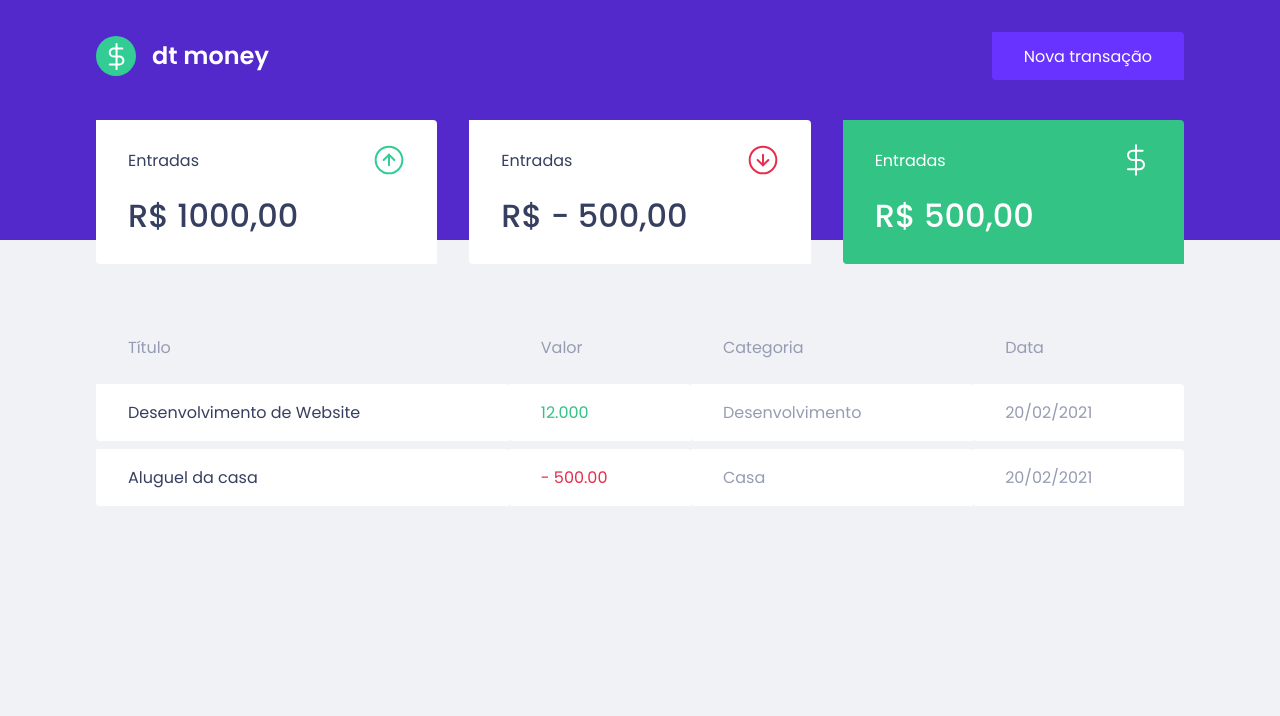
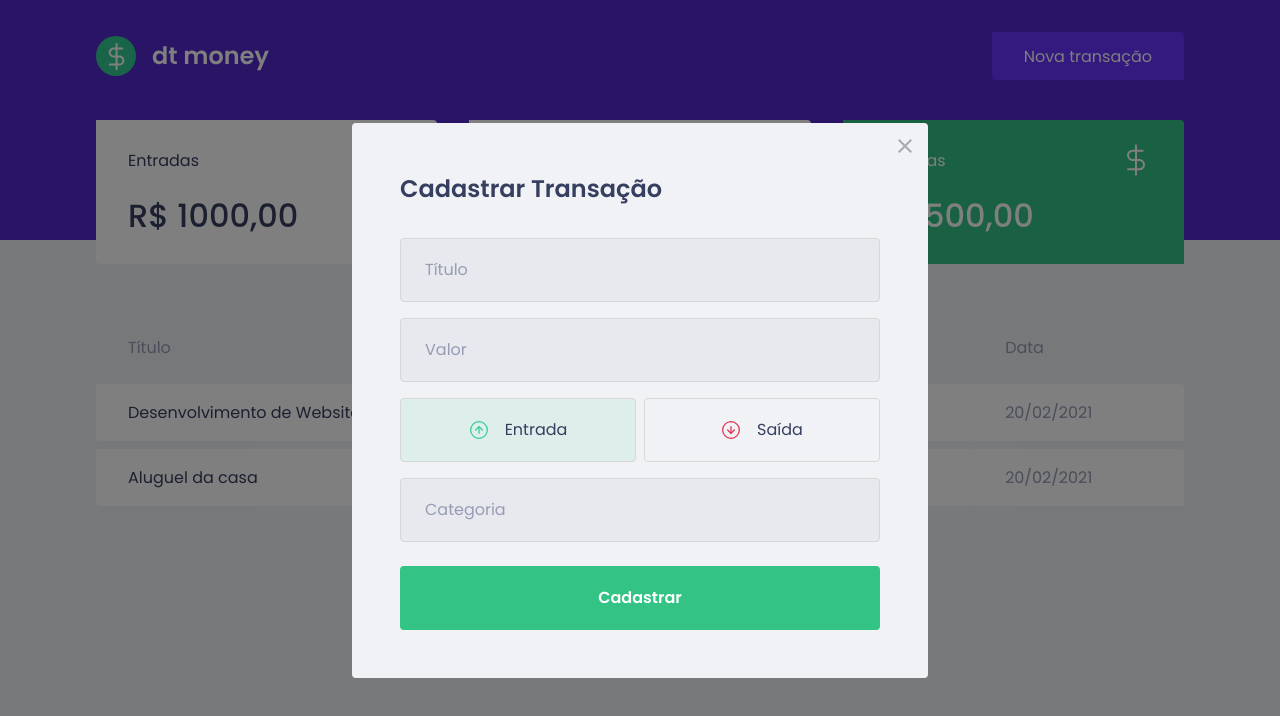
Before and after one commit to CrisnaldoSantos/dt-money, a React (Create React App) app: page / in a window 1280 px wide. Both pictures are taken after a click on the button "Nova transação". Shown: the top 716 px of the page. Built offline with nearby package versions, Linux system fonts and the light colour scheme; no server answers; what miragejs would draw is missing.

Commit message:
feat: developed transaction modal create

```diff
--- a/package.json
+++ b/package.json
@@ -5,6 +5,7 @@
   "dependencies": {
     "axios": "^0.25.0",
     "miragejs": "^0.1.43",
+    "polished": "^4.1.4",
     "react": "^17.0.2",
     "react-dom": "^17.0.2",
     "react-modal": "^3.14.4",
@@ -44,6 +45,7 @@
     "@types/node": "^16.11.21",
     "@types/react": "^17.0.38",
     "@types/react-dom": "^17.0.11",
+    "@types/react-modal": "^3.13.1",
     "@types/styled-components": "^5.1.21",
     "@typescript-eslint/eslint-plugin": "^5.10.1",
     "@typescript-eslint/parser": "^5.10.1",
--- a/src/App.tsx
+++ b/src/App.tsx
@@ -1,12 +1,33 @@
 import { Dashboard } from 'components/Dashboard';
-import React from 'react';
+import Modal from 'react-modal';
+import { useState } from 'react';
+import { NewTransactionModal } from 'components/NewTransactionModal';
 import { Header } from './components/Header';
 import { GlobalStyle } from './styles/global';
 
+Modal.setAppElement('#root');
+
 function App() {
+  const [isNewTransactionModalOpen, setIsNewTransactionModalOpen] =
+    useState(false);
+
+  function handleOpenNewTransactionModal() {
+    setIsNewTransactionModalOpen(true);
+  }
+
+  function handleCloseNewTransactionModal() {
+    setIsNewTransactionModalOpen(false);
+  }
+
   return (
     <>
-      <Header />
+      <NewTransactionModal
+        isOpen={isNewTransactionModalOpen}
+        onRequestClose={() => handleCloseNewTransactionModal()}
+      />
+      <Header
+        onOpenNewTransactionModal={() => handleOpenNewTransactionModal()}
+      />
       <Dashboard />
       <GlobalStyle />
     </>
--- a/src/components/Header/index.tsx
+++ b/src/components/Header/index.tsx
@@ -1,12 +1,17 @@
 import logoImg from 'assets/logo.svg';
 import { Container, Content } from './styles';
 
-export function Header() {
+interface HeaderProps {
+  onOpenNewTransactionModal: () => void;
+}
+export function Header({ onOpenNewTransactionModal }: HeaderProps) {
   return (
     <Container>
       <Content>
         <img src={logoImg} alt="dt money" />
-        <button type="button">Nova transação</button>
+        <button type="button" onClick={onOpenNewTransactionModal}>
+          Nova transação
+        </button>
       </Content>
     </Container>
   );
--- /dev/null
+++ b/src/components/NewTransactionModal/index.tsx
@@ -0,0 +1,63 @@
+import Modal from 'react-modal';
+import closeImg from 'assets/close.svg';
+import incomeImg from 'assets/income.svg';
+import outcomeImg from 'assets/outcome.svg';
+import { useState } from 'react';
+import { Container, RadioBox, TransactionTypeContainer } from './styles';
+
+interface NewTransactionModalProps {
+  isOpen: boolean;
+  onRequestClose: () => void;
+}
+export function NewTransactionModal({
+  isOpen,
+  onRequestClose,
+}: NewTransactionModalProps) {
+  const [type, setType] = useState('deposit');
+  return (
+    <Modal
+      isOpen={isOpen}
+      onRequestClose={() => onRequestClose()}
+      overlayClassName="react-modal-overlay"
+      className="react-modal-content"
+    >
+      <button
+        type="button"
+        onClick={onRequestClose}
+        className="react-modal-close"
+      >
+        <img src={closeImg} alt="" />
+      </button>
+      <Container>
+        <h2>Cadastrar Transação</h2>
+        <input placeholder="Título" />
+        <input placeholder="Valor" type="number" />
+
+        <TransactionTypeContainer>
+          <RadioBox
+            type="button"
+            isActive={type === 'deposit'}
+            activeColor="green"
+            onClick={() => setType('deposit')}
+          >
+            <img src={incomeImg} alt="Entrada" />
+            <span>Entrada</span>
+          </RadioBox>
+          <RadioBox
+            type="button"
+            isActive={type === 'withdraw'}
+            activeColor="red"
+            onClick={() => setType('withdraw')}
+          >
+            <img src={outcomeImg} alt="Saída" />
+            <span>Saída</span>
+          </RadioBox>
+        </TransactionTypeContainer>
+
+        <input placeholder="Categoria" />
+
+        <button type="submit">Cadastrar</button>
+      </Container>
+    </Modal>
+  );
+}
--- /dev/null
+++ b/src/components/NewTransactionModal/styles.ts
@@ -0,0 +1,98 @@
+import styled from 'styled-components';
+import { darken, transparentize } from 'polished';
+
+export const Container = styled.form`
+  h2 {
+    color: var(--text-title);
+    font-size: 1.5rem;
+    margin-bottom: 2rem;
+  }
+
+  input {
+    width: 100%;
+    padding: 0 1.5rem;
+    height: 4rem;
+    border-radius: 0.25rem;
+
+    border: 1px solid #d7d7d7;
+    background: #e7e9ee;
+
+    font-weight: 400;
+    font-size: 1rem;
+
+    &::placeholder {
+      color: var(--text-body);
+    }
+
+    & + input {
+      margin-top: 1rem;
+    }
+  }
+
+  button[type='submit'] {
+    width: 100%;
+    padding: 0 1.5rem;
+    height: 4rem;
+    background: var(--green);
+    color: var(--shape);
+    border-radius: 0.25rem;
+    border: 0;
+    font-size: 1rem;
+    margin-top: 1.5rem;
+    font-weight: 600;
+
+    transition: filter 0.2s;
+
+    &:hover {
+      filter: brightness(0.9);
+    }
+  }
+`;
+
+export const TransactionTypeContainer = styled.div`
+  margin: 1rem 0;
+  display: grid;
+  grid-template-columns: 1fr 1fr;
+  gap: 0.5rem;
+`;
+
+interface RadioBoxProps {
+  isActive: boolean;
+  activeColor: 'green' | 'red';
+}
+
+const colors = {
+  green: '#33CC95',
+  red: '#E52E4D',
+};
+export const RadioBox = styled.button<RadioBoxProps>`
+  height: 4rem;
+  border: 1px solid #d7d7d7;
+  border-radius: 0.25rem;
+
+  background: ${(props) =>
+    props.isActive
+      ? transparentize(0.9, colors[props.activeColor])
+      : 'transparent'};
+
+  display: flex;
+  align-items: center;
+  justify-content: center;
+
+  transition: border-color 0.2s;
+  &:hover {
+    border-color: ${darken(0.1, '#d7d7d7')};
+  }
+
+  img {
+    width: 20px;
+    height: 20px;
+  }
+
+  span {
+    display: inline-block;
+    margin-left: 1rem;
+    font-size: 1rem;
+    color: var(--text-title);
+  }
+`;
--- a/src/styles/global.ts
+++ b/src/styles/global.ts
@@ -50,4 +50,40 @@
 [disabled]{
   opacity: 0.6;cursor: not-allowed;
 }
+
+.react-modal-overlay{
+  background: rgba(0,0,0,0.5);
+  position: fixed;
+  top: 0;
+  bottom: 0;
+  right: 0;
+  left: 0;
+
+  display: flex;
+  align-items: center;
+  justify-content: center;
+}
+
+.react-modal-content{
+  width: 100%;
+  max-width: 576px;
+  background: var(--background);
+  padding: 3rem;
+  position: relative;
+  border-radius: 0.25rem;
+}
+
+.react-modal-close{
+  position: absolute;
+  right: 1rem;
+  top: 1rem;
+  border:0;
+  background: transparent;
+
+  transition: filter 0.2s;
+
+    &:hover {
+      filter: brightness(0.9);
+    }
+}
 `;
```
Also changed, not shown: 1 other file (tests, documents, lock files or other folders).
